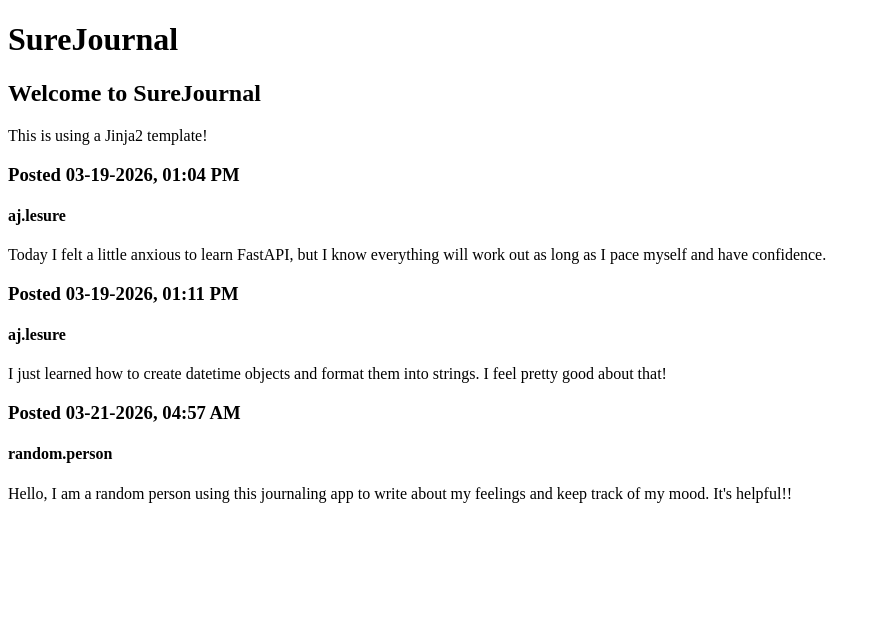
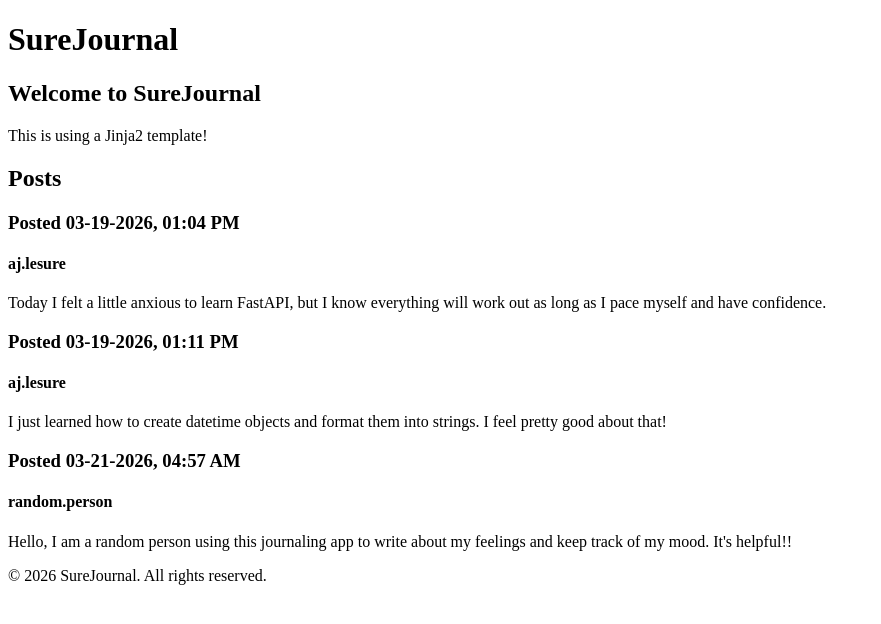
Before and after one commit to AJurBoii/surejournal, a FastAPI app: page / in a window 1280 px wide. Shown: the top 624 px of the page, without its empty margins (0-881 px from the left). Run offline with FastAPI, Linux system fonts and the light colour scheme.

Commit message:
Add Jinja template inheritance

```diff
--- a/main.py
+++ b/main.py
@@ -36,7 +36,9 @@
 @app.get("/", include_in_schema=False)
 @app.get("/entries", include_in_schema=False)
 def home(request: Request):
-    return templates.TemplateResponse(request, "home.html", {"entries": entries})
+    return templates.TemplateResponse(
+        request, "home.html", {"entries": entries, "title": "Posts"}
+    )
 
 
 @app.get("/api/entries")
--- a/templates/home.html
+++ b/templates/home.html
@@ -1,22 +1,14 @@
-<!DOCTYPE html>
-<html lang="en">
-<head>
-    <meta charset="UTF-8">
-    <meta name="viewport" content="width=device-width, initial-scale=1.0">
-    {% if title %}
-        <title>{{title}}</title>
-    {% else %}
-        <title>SureJournal</title>
-    {% endif %}
-</head>
-<body>
+{% extends "layout.html" %}
+{% block content %}
     <h1>SureJournal</h1>
     <h2>Welcome to SureJournal</h2>
     <p>This is using a Jinja2 template!</p>
+    {% if entries %}
+        <h2>Posts</h2>
+    {% endif %}
     {% for entry in entries %}
         <h3>{{ entry.getTimestamp() }}</h3>
         <h4>{{ entry.getUser() }}</h4>
         <p>{{ entry.getEntry() }}</p>
     {% endfor %}
-</body>
-</html>
+{% endblock content %}
--- /dev/null
+++ b/templates/layout.html
@@ -0,0 +1,21 @@
+<!DOCTYPE html>
+<html lang="en">
+    <head>
+        <meta charset="UTF-8">
+        <meta name="viewport" content="width=device-width, initial-scale=1.0">
+        <title>
+            {% if title %}
+                SureJournal - {{title}}
+            {% else %}
+                SureJournal
+            {% endif %}
+        </title>
+    </head>
+    <body>
+        {% block content %}
+        {% endblock content %}
+    </body>
+    <footer>
+        <p>&copy; 2026 SureJournal. All rights reserved.</p>
+    </footer>
+</html>
```
